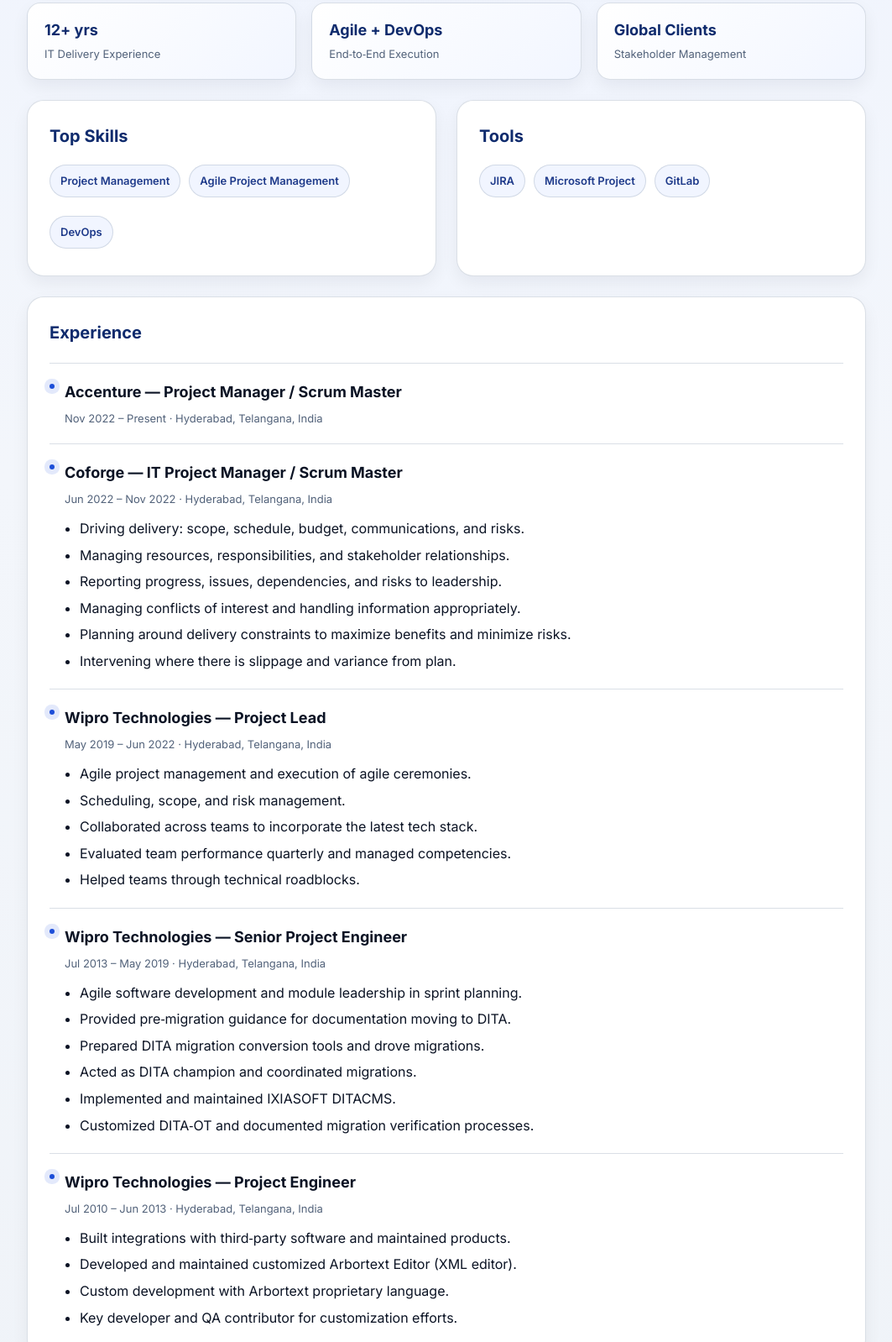
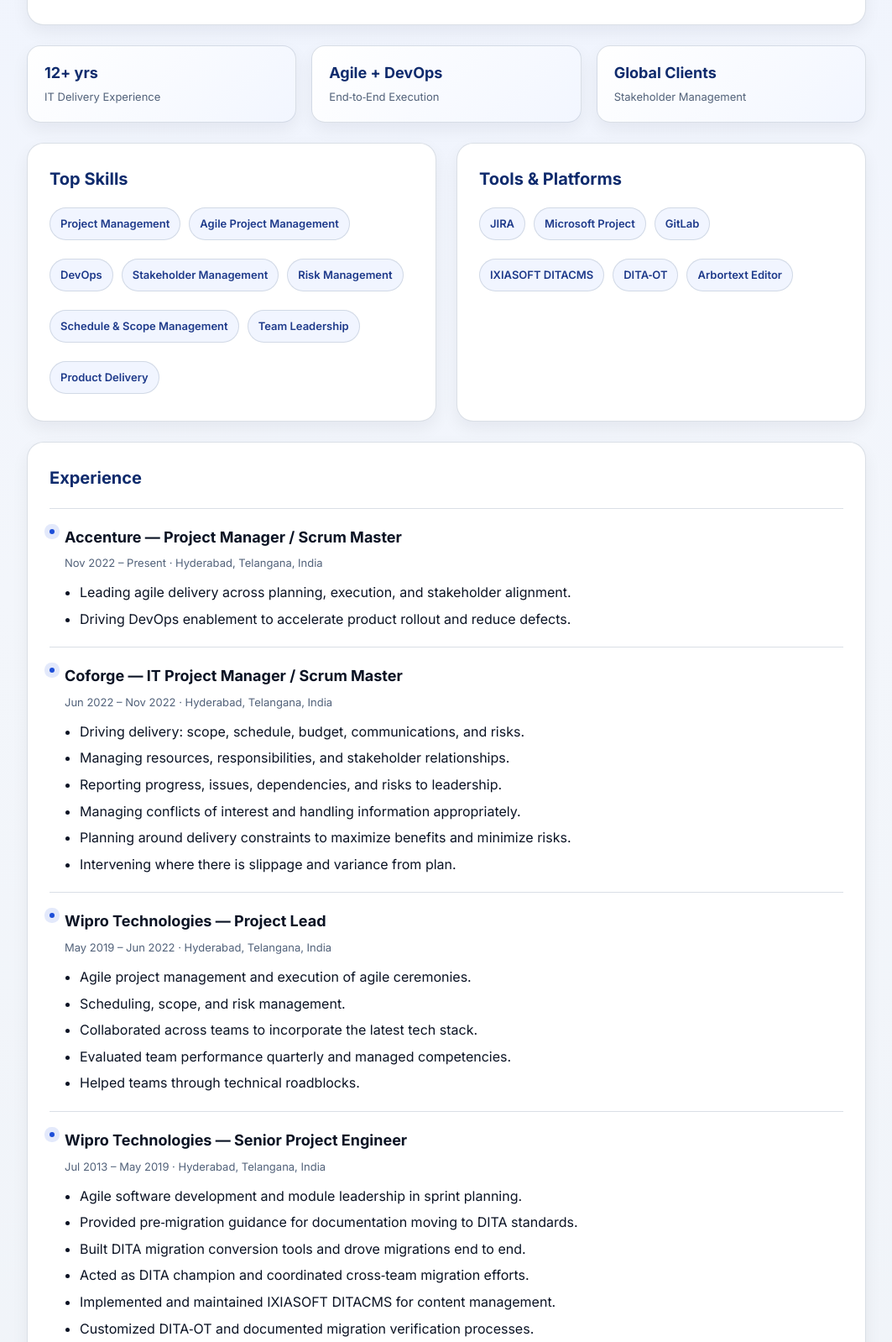
Before and after one commit to askuma/myfirstapp, a plain HTML site: page index.html in a window 1280 px wide. Shown: the part 558-2156 px from the top of the page at 84% size, without its empty margins (108-1171 px from the left). Drawn offline with Linux system fonts and the light colour scheme.

Commit message:
thirdcommit

```diff
--- a/index.html
+++ b/index.html
@@ -41,6 +41,9 @@
         complex initiatives, and helped teams implement DevOps to accelerate product
         rollouts with reduced defect leakage. Skilled in stakeholder management,
         planning, risk management, and execution across offshore and onsite contexts.
+        Strong technical grounding enables translating requirements into usable
+        products, guiding teams through roadblocks, and aligning delivery with
+        business goals.
       </p>
     </section>
 
@@ -66,14 +69,22 @@
           <li>Project Management</li>
           <li>Agile Project Management</li>
           <li>DevOps</li>
+          <li>Stakeholder Management</li>
+          <li>Risk Management</li>
+          <li>Schedule &amp; Scope Management</li>
+          <li>Team Leadership</li>
+          <li>Product Delivery</li>
         </ul>
       </div>
       <div class="card">
-        <h2>Tools</h2>
+        <h2>Tools &amp; Platforms</h2>
         <ul class="chips">
           <li>JIRA</li>
           <li>Microsoft Project</li>
           <li>GitLab</li>
+          <li>IXIASOFT DITACMS</li>
+          <li>DITA‑OT</li>
+          <li>Arbortext Editor</li>
         </ul>
       </div>
     </section>
@@ -86,6 +97,10 @@
           <h3>Accenture — Project Manager / Scrum Master</h3>
           <span>Nov 2022 – Present · Hyderabad, Telangana, India</span>
         </div>
+        <ul>
+          <li>Leading agile delivery across planning, execution, and stakeholder alignment.</li>
+          <li>Driving DevOps enablement to accelerate product rollout and reduce defects.</li>
+        </ul>
       </div>
 
       <div class="role">
@@ -124,10 +139,10 @@
         </div>
         <ul>
           <li>Agile software development and module leadership in sprint planning.</li>
-          <li>Provided pre‑migration guidance for documentation moving to DITA.</li>
-          <li>Prepared DITA migration conversion tools and drove migrations.</li>
-          <li>Acted as DITA champion and coordinated migrations.</li>
-          <li>Implemented and maintained IXIASOFT DITACMS.</li>
+          <li>Provided pre‑migration guidance for documentation moving to DITA standards.</li>
+          <li>Built DITA migration conversion tools and drove migrations end to end.</li>
+          <li>Acted as DITA champion and coordinated cross‑team migration efforts.</li>
+          <li>Implemented and maintained IXIASOFT DITACMS for content management.</li>
           <li>Customized DITA‑OT and documented migration verification processes.</li>
         </ul>
       </div>
@@ -142,6 +157,7 @@
           <li>Developed and maintained customized Arbortext Editor (XML editor).</li>
           <li>Custom development with Arbortext proprietary language.</li>
           <li>Key developer and QA contributor for customization efforts.</li>
+          <li>Supported design and implementation requirements across modules.</li>
         </ul>
       </div>
     </section>
@@ -162,6 +178,11 @@
         <p><strong>Indian Institute Of Information Technology</strong><br />
           Bachelor of Technology, Information Technology (2006 – 2010)
         </p>
+        <h2 class="section-spacer">Languages</h2>
+        <ul>
+          <li>English (Professional Working)</li>
+          <li>Hindi (Native or Bilingual)</li>
+        </ul>
       </div>
     </section>
 
--- a/styles.css
+++ b/styles.css
@@ -134,6 +134,10 @@
   color: var(--accent-strong);
 }
 
+.section-spacer {
+  margin-top: 18px;
+}
+
 .grid {
   display: grid;
   gap: 24px;
```
